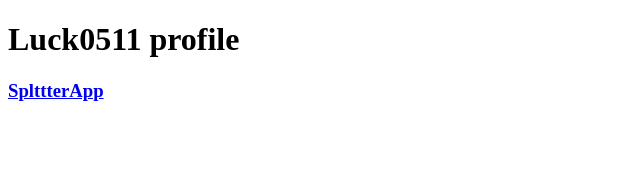
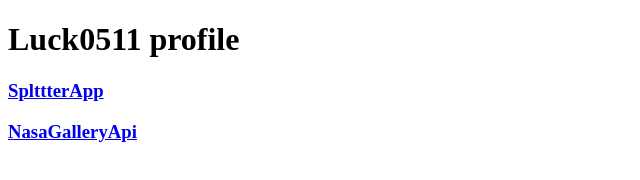
Before and after one commit to Luck0511/Luck0511, a plain HTML site: page index.html in a window 1280 px wide. Shown: the whole page, without its empty margins (0-640 px from the left). Drawn offline with Linux system fonts and the light colour scheme.

Commit message:
Update index.html

```diff
--- a/index.html
+++ b/index.html
@@ -8,5 +8,6 @@
     <h1> Luck0511 profile</h1>
 
     <h3><a href="https://luck0511.github.io/SplitterApp/">SplttterApp</a></h3>
+    <h3><a href="https://luck0511.github.io/NasaGalleryApi/">NasaGalleryApi</a></h3>
   </body>
 </html>
```
